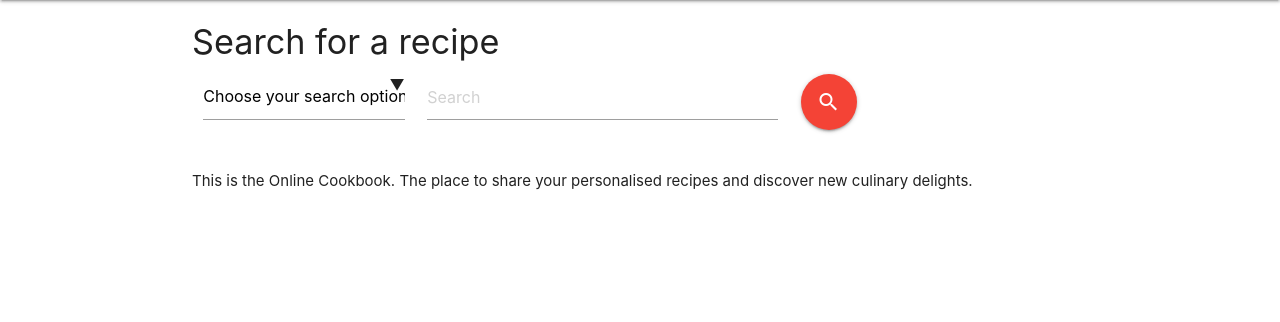
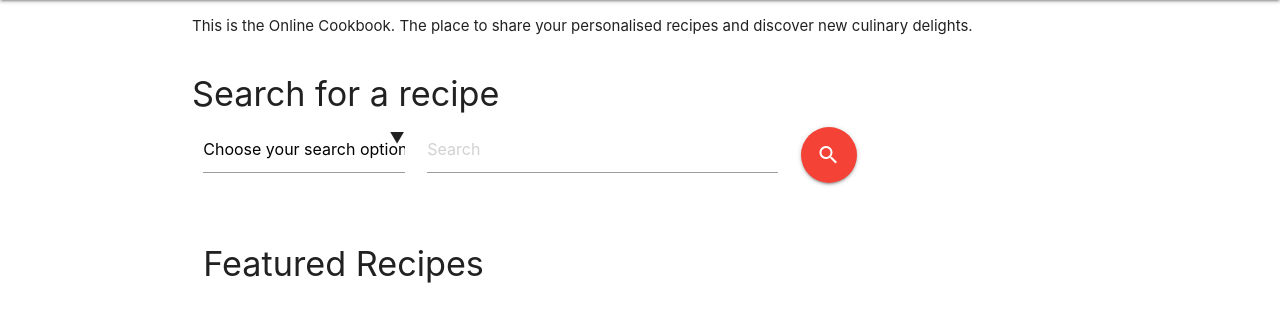
Before and after one commit to jamiebird119/Milestone-Project-the_online_kitchen, a Flask app: page / in a window 1280 px wide. Shown: the part 64-386 px from the top of the page. Run offline with Flask 2, Linux system fonts and the light colour scheme; data that the repository does not hold is empty; some libraries are stand-ins or nearby versions.

Commit message:
Added feature list to index and logged in pages and some edits/bug fixes to recipe page

```diff
--- a/app.py
+++ b/app.py
@@ -20,7 +20,7 @@ mongo = PyMongo(app)
 @app.route("/")
 @app.route("/home")
 def home():
-    return render_template("index.html")
+    return render_template("index.html", featured_list=mongo.db.recipes.find().limit(10))
 
 
 @app.route("/addrecipe")
@@ -49,6 +49,15 @@ def insert_recipe():
 
 @app.route("/get_recipe/<recipe_name>")
 def get_recipe(recipe_name):
+    recipe = mongo.db.recipes.find_one(
+        {"recipe_name": recipe_name})
+    return render_template('recipe.html',
+                           recipe=recipe,
+                           )
+
+
+@app.route("/get_loggedinrecipe/<recipe_name>")
+def get_loggedinrecipe(recipe_name):
     recipe = mongo.db.recipes.find_one(
         {"recipe_name": recipe_name})
     return render_template('recipe_loggedin.html',
@@ -183,7 +192,8 @@ def adduser():
 @app.route('/logout')
 def logout():
     session.clear()
-    return render_template("index.html")
+    return render_template("index.html",
+                           featured_list=mongo.db.recipes.find().limit(10))
 
 
 @app.route('/userhome/<username>')
@@ -218,7 +228,8 @@ def updaterecipe(id):
                                  "difficulty": difficulty,
                                  "cooking_time": cooking_time}})
     return render_template('recipe_loggedin.html',
-                           recipe=mongo.db.recipes.find_one({"_id": ObjectId(id)}),
+                           recipe=mongo.db.recipes.find_one(
+                               {"_id": ObjectId(id)}),
                            user=mongo.db.users.find_one({
                                "username": session["username"]}))
 
@@ -228,12 +239,16 @@ def search_loggedin():
     variable = request.form.get("variable")
     search_content = request.form.get("search").lower()
     if variable == "recipe_name":
-        search_return = mongo.db.recipes.find({ "$text":{ "$search": search_content}})
+        search_return = mongo.db.recipes.find(
+            {"$text": {"$search": search_content}})
     else:
-        search_return = mongo.db.recipes.find({ variable: search_content})
+        search_return = mongo.db.recipes.find({variable: search_content})
     return render_template("userhome.html",
-                            recipes=mongo.db.recipes.find({"added_by": session["username"]}),
-                            search_content=search_return, user=mongo.db.users.find_one({"username": session["username"]}))
+                           recipes=mongo.db.recipes.find(
+                               {"added_by": session["username"]}),
+                           search_content=search_return,
+                           user=mongo.db.users.find_one({
+                               "username": session["username"]}))
 
 
 @app.route("/search", methods=["POST"])
@@ -241,12 +256,13 @@ def search():
     variable = request.form.get("variable")
     search_content = request.form.get("search").lower()
     if variable == "recipe_name":
-        search_return = mongo.db.recipes.find({ "$text":{ "$search": search_content}})
+        search_return = mongo.db.recipes.find(
+            {"$text": {"$search": search_content}})
     else:
-        search_return = mongo.db.recipes.find({ variable: search_content})
+        search_return = mongo.db.recipes.find({variable: search_content})
     return render_template("index.html",
-                            search_content=search_return)
-
+                           search_content=search_return,
+                           featured_list=mongo.db.recipes.find())
 
 
 if __name__ == '__main__':
--- a/templates/index.html
+++ b/templates/index.html
@@ -1,20 +1,28 @@
 {% extends 'base.html' %} {% block content %}
-<p> <strong> {{ alert }} </strong> </p>
+<p><strong> {{ alert }} </strong></p>
+<div class="row">
+  <p>
+    This is the Online Cookbook. The place to share your personalised recipes
+    and discover new culinary delights.
+  </p>
+</div>
 
 <div class="row">
-<h4> Search for a recipe </h4>
-<form action='{{url_for("search")}}' method="POST">
+  <h4>Search for a recipe</h4>
+  <form action="{{url_for('search')}}" method="POST">
     <div class="col s3">
       <select id="search_var" name="variable">
         <option value="" disabled selected>Choose your search option</option>
         <option value="recipe_name">Name</option>
-          <option value="difficulty">Difficulty (Easy, Intermediate, Hard, Masterchef) </option>
+        <option value="difficulty"
+          >Difficulty (Easy, Intermediate, Hard, Masterchef)</option
+        >
         <option value="cooking_time">Cooking Time (mins)</option>
         <option value="added_by">Added By</option>
       </select>
     </div>
     <div class="col s5">
-            <input id="search" name="search" placeholder="Search">
+      <input id="search" name="search" placeholder="Search" />
     </div>
 
     <div class="col s4">
@@ -27,14 +35,31 @@
   <ul>
     {% for recipe in search_content %}
 
-  <li><a> {{ recipe.recipe_name }} </a>
-  <p> Cooking Time - {{ recipe.cooking_time }} mins <br/>
+    <li>
+      <a> {{ recipe.recipe_name }} </a>
+      <p>
+        Cooking Time - {{ recipe.cooking_time }} mins <br />
         Difficulty - {{ recipe.difficulty.capitalize() }}
+      </p>
     </li>
     {% endfor %}
   </ul>
 </div>
-<p> This is the Online Cookbook. The place to share your personalised recipes and discover new culinary delights. </p>
-
+<div class="row">
+  <div class="col s6">
+    <h4>Featured Recipes</h4>
+    <ul>
+      {% for featured in featured_list %}
+      <li>
+        <a href="{{url_for('get_recipe', recipe_name=featured.recipe_name)}}"><h5>{{ featured.recipe_name }}</h5></a>
+        <p>Cooking time - {{ featured.cooking_time}} mins <br/>
+        Added By - {{ featured.added_by }} <br/>
+        Difficulty - {{ featured.difficulty }}
+        </p>
+        {% endfor %}
+      </li>
+    </ul>
+  </div>
+</div>
 
 {% endblock %}
```
Also changed, not shown: templates/recipe.html (+7 -6 lines). Lines whose indentation alone changed are shown as unchanged.
